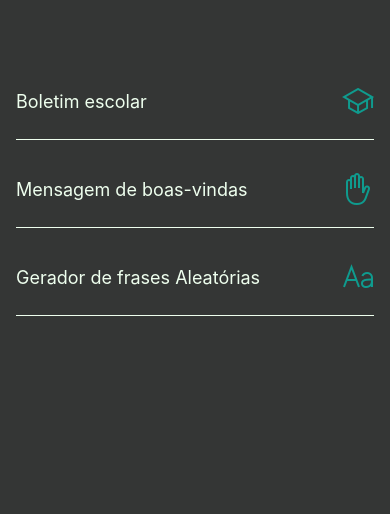
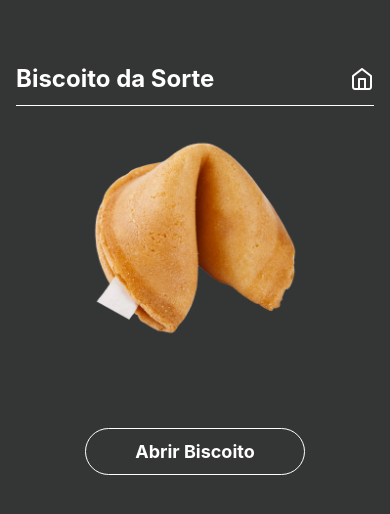
Before and after one commit to jhonataT/challengesApp-react-native, a React Native app: screen /FortuneCookie in a window 390 px wide. Shown: the top 514 px of the page. Built offline with nearby package versions, Linux system fonts and the light colour scheme.

Commit message:
Adding fortune cookie screen

```diff
--- a/App.js
+++ b/App.js
@@ -6,6 +6,7 @@ import { SchoolReportScreen } from './src/screens/SchoolReportScreen';
 import { SafeAreaProvider } from 'react-native-safe-area-context';
 import { WelcomeScreen } from './src/screens/WelcomeScreen';
 import { RandomPhrasesScreen } from './src/screens/RandomPhrasesScreen';
+import { FortuneCookieScreen } from './src/screens/FortuneCookieScreen';
 
 const Stack = createNativeStackNavigator();
 
@@ -37,6 +38,11 @@ export default function App() {
           component={RandomPhrasesScreen}
           options={{ contentStyle:{backgroundColor: "#343635"} }}
         />
+        <Stack.Screen
+          name='FortuneCookie'
+          component={FortuneCookieScreen}
+          options={{ contentStyle:{ backgroundColor: "#343635" } }}
+        />
       </Stack.Navigator>
     </NavigationContainer>
   </SafeAreaProvider>
--- a/package.json
+++ b/package.json
@@ -13,6 +13,7 @@
     "@react-navigation/native-stack": "^6.9.13",
     "@rneui/base": "^4.0.0-rc.7",
     "@rneui/themed": "^4.0.0-rc.7",
+    "axios": "^1.4.0",
     "expo": "~48.0.18",
     "expo-status-bar": "~1.4.4",
     "react": "18.2.0",
--- a/src/components/Card/index.js
+++ b/src/components/Card/index.js
@@ -1,14 +1,26 @@
 import { Text, TouchableOpacity, View } from "react-native";
 import Ionicons from '@expo/vector-icons/Ionicons';
+import AwesomeIcons from '@expo/vector-icons/FontAwesome5';
 import { styles } from "./styles";
 
-export const Card = ({ name, iconName, handleClick }) => {
+export const Card = ({ name, iconName, handleClick, isAwesomeIcon = false }) => {
     return <TouchableOpacity style={styles.cardContainer} onPress={handleClick}>
         <Text style={styles.cardTitle}>{name}</Text>
-        <Ionicons
-            name={iconName}
-            size={32}
-            color='#0F9B8E'
-        />
+        {
+            !isAwesomeIcon &&
+            <Ionicons
+                name={iconName}
+                size={32}
+                color='#0F9B8E'
+            />
+        }
+        {
+            isAwesomeIcon &&
+            <AwesomeIcons
+                name={iconName}
+                size={32}
+                color='#0F9B8E'
+            />
+        }
     </TouchableOpacity>
 }
--- /dev/null
+++ b/src/screens/FortuneCookieScreen/index.js
@@ -0,0 +1,48 @@
+import { Image, Text, TouchableOpacity, View } from "react-native"
+import { styles } from "./styles"
+import { Header } from "../../components/Header"
+import { useState } from "react"
+import axios from "axios"
+
+export const FortuneCookieScreen = ({ navigation }) => {
+    const [isCookieOpen, setIsCookieOpen] = useState(false);
+    const [currentPhrase, setCurrentPhrase] = useState('');
+
+    const handleOpenCookie = async () => {
+        setIsCookieOpen(true);
+        const response = await axios.get('https://buddha-api.com/api/random');
+
+        console.log("RESPONSE", response.data);
+
+        if(response.data && response.data.text) {
+            setCurrentPhrase(response.data.text);
+        }
+    }
+
+    const handleResetCookie = () => {
+        setIsCookieOpen(false);
+        setCurrentPhrase('');
+    }
+
+    return <View style={styles.container}>
+        <Header
+            title='Biscoito da Sorte'
+            navigation={navigation}
+        />
+        <View style={styles.content}>
+            <Image
+                source={!isCookieOpen ?
+                    require('../../../assets/images/biscoito.png') :
+                    require('../../../assets/images/biscoitoAberto.png')
+                }
+                style={styles.image}
+            />
+            <Text style={styles.phrase}>{currentPhrase}</Text>
+            <View style={styles.buttonGroup}>
+                <TouchableOpacity style={styles.button} onPress={() => !isCookieOpen ? handleOpenCookie() : handleResetCookie()}>
+                    <Text style={styles.title}>{isCookieOpen ? 'Outro Biscoito' : 'Abrir Biscoito'}</Text>
+                </TouchableOpacity>
+            </View>
+        </View>
+    </View>
+}
--- /dev/null
+++ b/src/screens/FortuneCookieScreen/styles.js
@@ -0,0 +1,43 @@
+import { StyleSheet } from "react-native";
+
+export const styles = StyleSheet.create({
+    container: {
+        flex: 1,
+        paddingHorizontal: 16,
+    },
+    content: {
+        flex: 1,
+        alignItems: 'center',
+        paddingVertical: 22
+    },
+    image: {
+        width: 220,
+        height: 220,
+    },
+    phrase: {
+        fontSize: 24,
+        color: '#fff',
+        textAlign: 'center',
+        paddingVertical: 24,
+    },
+    buttonGroup: {
+        marginTop: 32
+    },
+    button: {
+        width: 220,
+        borderWidth: 1,
+        borderColor: '#fff',
+        paddingVertical: 12,
+        paddingHorizontal: 24,
+
+        borderRadius: 220,
+
+        alignItems: 'center',
+        justifyContent: 'center'
+    },
+    title: {
+        fontSize: 18,
+        color: '#fff',
+        fontWeight: 'bold'
+    }
+});
--- a/src/screens/HomeScreen/index.js
+++ b/src/screens/HomeScreen/index.js
@@ -19,5 +19,11 @@ export const HomeScreen = ({ navigation }) => {
             iconName='ios-text-outline'
             handleClick={() => navigation.navigate('RandomPhrases')}
         />
+        <Card
+            name='Biscoito da Sorte'
+            iconName='cookie-bite'
+            isAwesomeIcon
+            handleClick={() => navigation.navigate('FortuneCookie')}
+        />
     </View>
 }
```
Also changed, not shown: assets/images/biscoito.png (added), assets/images/biscoitoAberto.png (added).
